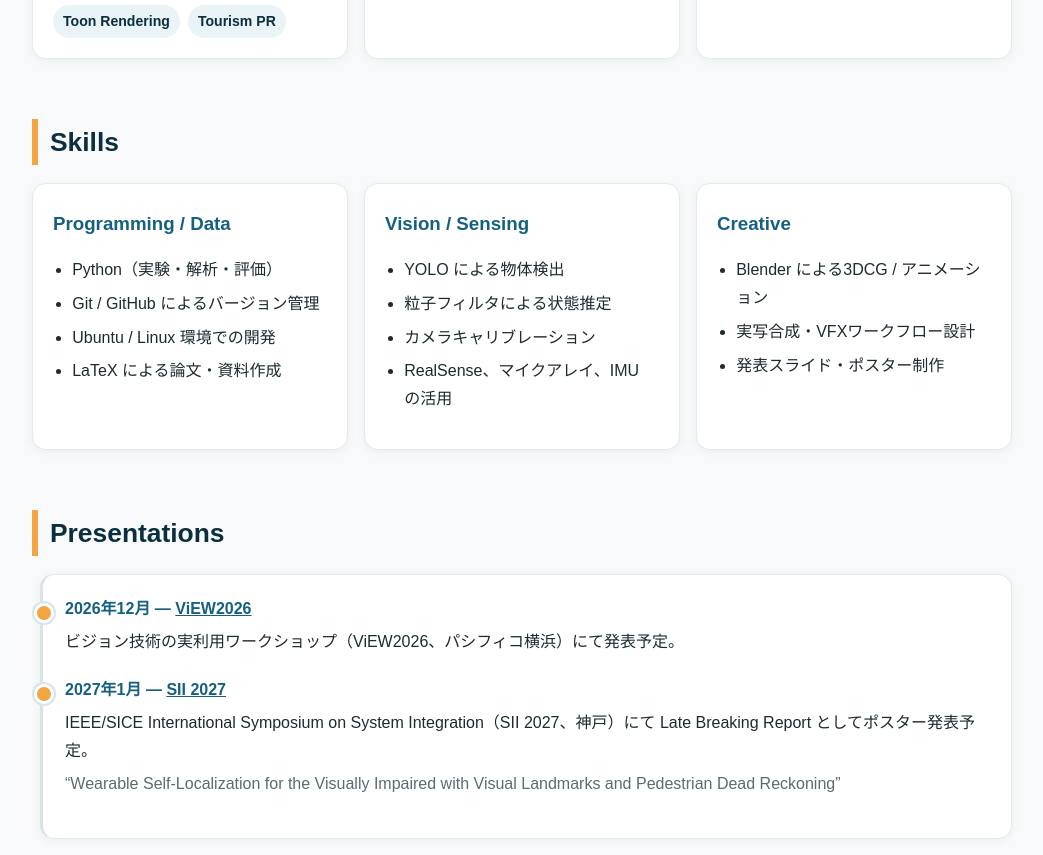
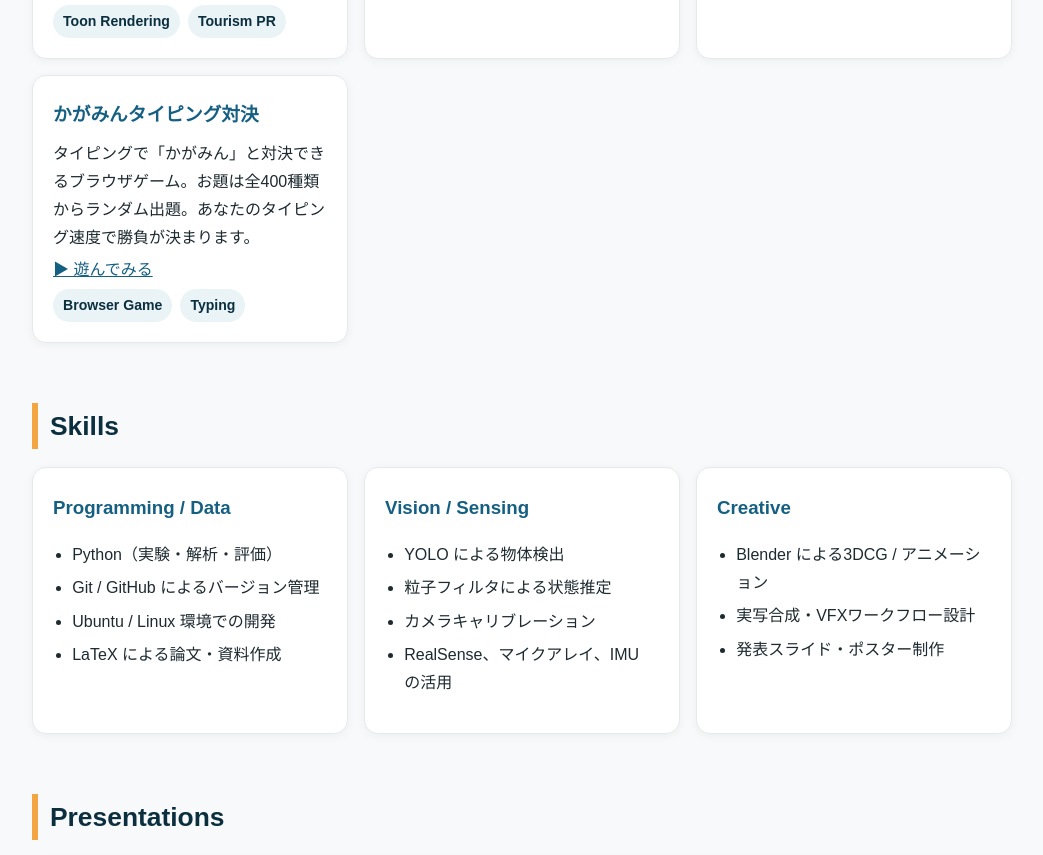
Before and after one commit to MizukamiTaiga/MizukamiTaiga.github.io, a plain HTML site: page index.html in a window 1280 px wide. Shown: the part 3279-4134 px from the top of the page, without its empty margins (118-1161 px from the left). Drawn offline with Linux system fonts and the light colour scheme; animation ran at ten frames a second.

Commit message:
Launch typing game with blog post

```diff
--- a/index.html
+++ b/index.html
@@ -125,6 +125,7 @@ nav a{border-bottom:3px solid transparent;padding-bottom:2px}nav a.cur{border-co
 <article class="card"><h3>バーチャル観光VFXプロジェクト</h3><p>固定カメラで撮影した観光地の実写映像（10〜30秒）に、トゥーン表現の3Dご当地キャラクターを合成し、自治体・企業向けの観光PRコンテンツとして届ける取り組みです。</p><p>最初の実例として、実写映像とオリジナルキャラクター「巡」を合成した10秒作品を制作。制作では Blender を中心に、将来的な展開として Unreal Engine 5 も視野に入れています。</p><div class="tags"><span class="tag">Blender</span><span class="tag">VFX Compositing</span><span class="tag">Toon Rendering</span><span class="tag">Tourism PR</span></div></article>
 <article class="card"><h3>研究用計測・記録システム</h3><p>屋外実験のための多センサー同時記録に取り組んでいます。カメラ、RealSense、マイクアレイ、IMU を組み合わせ、歩行・車両通過などの場面を再現可能に記録し、後から評価できる形に整えます。</p><div class="tags"><span class="tag">RealSense</span><span class="tag">ReSpeaker 6ch</span><span class="tag">IMU</span><span class="tag">Ubuntu</span></div></article>
 <article class="card"><h3>業務効率化ツールづくり</h3><p>アルバイト先の現場で実際に使われる小さな自動化ツールも作ってきました。現場の手間を一つずつ減らす、実務寄りのものづくりが好きです。</p><div class="tags"><span class="tag">Automation</span><span class="tag">Google Apps Script</span><span class="tag">現場改善</span></div></article>
+<article class="card"><h3>かがみんタイピング対決</h3><p>タイピングで「かがみん」と対決できるブラウザゲーム。お題は全400種類からランダム出題。あなたのタイピング速度で勝負が決まります。</p><p><a href="typing/">▶ 遊んでみる</a></p><div class="tags"><span class="tag">Browser Game</span><span class="tag">Typing</span></div></article>
 </div>
 </section>
 
```
